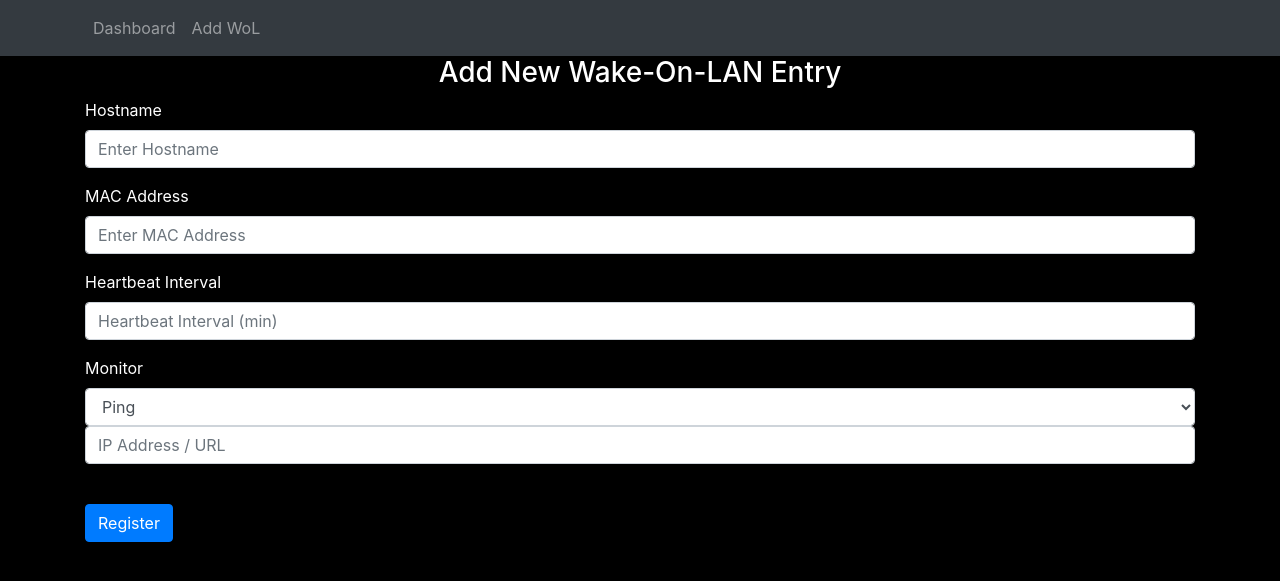
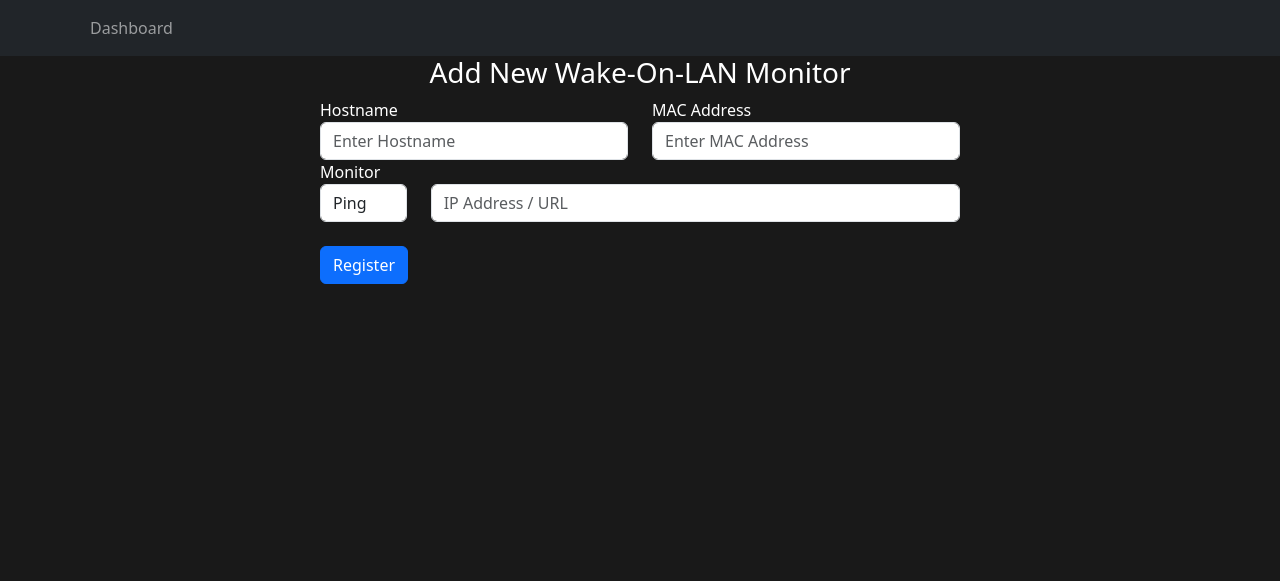
Before and after one commit to fchivite/kubewol, a Flask app: page /add-wol in a window 1280 px wide. Shown: the top 581 px of the page. Run offline with Flask 3, Linux system fonts and the light colour scheme.

Commit message:
Alpha 0.1

```diff
--- a/kubewol.py
+++ b/kubewol.py
@@ -1,29 +1,38 @@
 from webconsole import create_app
-from flask_apscheduler import APScheduler
+from webconsole.logger import Logger
+from apscheduler.schedulers.background import BackgroundScheduler
 from webconsole import db
 from webconsole.models import Wol
 from wakeonlan import send_magic_packet
 import requests
 import urllib3
 urllib3.disable_warnings(urllib3.exceptions.InsecureRequestWarning)
+from datetime import datetime
 
 app_port = 5000
 
 app = create_app()
-scheduler = APScheduler()
+scheduler = BackgroundScheduler()
 
-@scheduler.task('interval', id='get_monitors', seconds=60)
 def get_monitors():
     with app.app_context():
         db_entries = db.session.execute(db.select(Wol).order_by(Wol.hostname)).scalars()
         for entry in db_entries:
             if entry.monitor == "https":
-                status = requests.get(entry.address, verify=False)
-                if status.status_code != 200:
+                try:
+                    requests.get(entry.address, verify=False, timeout=5)
+                    entry.healthy = True
+                    db.session.commit()
+                except:
                     send_magic_packet(entry.mac)
-                    print(f"Sent Magic Packet to {entry.hostname} with MAC Address {entry.mac}")
+                    Logger.write(f"Sent Magic Packet to {entry.hostname} with MAC Address {entry.mac}")
+                    Logger.wol(entry.hostname)
+                    entry.last_execution = datetime.today()
+                    entry.healthy = False
+                    db.session.commit()
+
 
 if __name__ == "__main__":
-    scheduler.init_app(app)
+    scheduler.add_job(func=get_monitors, trigger="interval", seconds=60)
     scheduler.start()
     app.run(host="0.0.0.0", port=int(app_port), debug=True, use_reloader=False)
--- a/webconsole/__init__.py
+++ b/webconsole/__init__.py
@@ -19,9 +19,3 @@ def create_app():
         db.create_all()
 
     return app
-
-
-def create_database(app):
-    if not path.exists('webconsole/' + DB_NAME):
-        db.create_all(app=app)
-        print('WOL database created.')
--- a/webconsole/models.py
+++ b/webconsole/models.py
@@ -4,7 +4,7 @@ class Wol(db.Model):
     __tablename__ = 'wakeonlan'
     mac = db.Column(db.String(17), primary_key=True)
     hostname = db.Column(db.String(17))
-    heartbeat = db.Column(db.Integer)
     last_execution = db.Column(db.DateTime)
     monitor = db.Column(db.String(5))
     address = db.Column(db.String(100))
+    healthy = db.Column(db.Boolean, default=False)
--- a/webconsole/templates/addwol.html
+++ b/webconsole/templates/addwol.html
@@ -1,29 +1,48 @@
 {% extends "base.html" %} {% block title %}New WOL{% endblock %} {% block content
     %}
-    <form method="POST" class="text-white">
-      <h3 align="center">Add New Wake-On-LAN Entry</h3>
-      <div class="form-group">
+    <form method="POST" class="text-white w-50 position-absolute start-50 translate-middle-x">
+      <div class="row">
+        <div class="col">
+          <h3 class="text-center">Add New Wake-On-LAN Monitor</h3>
+        </div>
+      </div>
+      <div class="row">
+        <div class="col-md-6">
           <label for="hostname">Hostname</label>
+        </div>
+        <div class="col-md-6">
+          <label for="hostname">MAC Address</label>
+        </div>
+      </div>
+      <div class="row">
+        <div class="col-md-6">
           <input type="text" class="form-control" id="hostname" name="hostname" placeholder="Enter Hostname" />
         </div>
-      <div class="form-group">
-        <label for="mac">MAC Address</label>
+        <div class="col-md-6">
           <input type="text" class="form-control" id="mac" name="mac" placeholder="Enter MAC Address" />
         </div>
-      <div class="form-group">
-        <label for="heartbeat">Heartbeat Interval</label>
-        <input type="number" class="form-control" id="heartbeat" name="heartbeat" placeholder="Heartbeat Interval (min)" />
       </div>
-      <div class="form-group">
+      <div class="row">
+        <div class="col">
           <label for="heartbeat">Monitor</label><br>
+        </div>
+      </div>
+      <div class="row">
+        <div class="col-md-2">
           <select class="form-control" name="monitor" id="monitor">
               <option value="ping">Ping</option>
               <option value="http">HTTP</option>
               <option value="https">HTTPS</option>
           </select>
+        </div>
+        <div class="col">
           <input type="text" class="form-control" id="address" name="address" placeholder="IP Address / URL" />
         </div>
-      <br />
+      </div>
+      <div class="row my-4">
+        <div class="col">
           <button type="submit" class="btn btn-primary">Register</button>
+        </div>
+      </div>
     </form>
     {% endblock %}
--- a/webconsole/templates/base.html
+++ b/webconsole/templates/base.html
@@ -5,13 +5,13 @@
         <meta name="viewport" content="width=device-width, initial-scale=1" />
         <link
             rel="stylesheet"
-            href="https://cdn.jsdelivr.net/npm/bootstrap@4.4.1/dist/css/bootstrap.min.css"
-            integrity="sha384-Vkoo8x4CGsO3+Hhxv8T/Q5PaXtkKtu6ug5TOeNV6gBiFeWPGFN9MuhOf23Q9Ifjh"
+            href="https://cdn.jsdelivr.net/npm/bootstrap@5.3.3/dist/css/bootstrap.min.css"
+            integrity="sha384-QWTKZyjpPEjISv5WaRU9OFeRpok6YctnYmDr5pNlyT2bRjXh0JMhjY6hW+ALEwIH"
             crossorigin="anonymous"
         />
         <title>{% block title %}KubeWOL{% endblock %}</title>
     </head>
-    <body style="background-color: black;">
+    <body class="bg-black" style="--bs-bg-opacity: .9;">
 
         <nav class="navbar bg-dark navbar-dark navbar-expand-lg">
             <div class="container">
@@ -21,7 +21,6 @@
                 <div class="collapse navbar-collapse" id="navbarResponsive">
                     <ul class="navbar-nav mr-auto">
                         <li class="nav-item"><a href="/dashboard" class="nav-link">Dashboard</a></li>
-                        <li class="nav-item"><a href="/add-wol" class="nav-link">Add WoL</a></li>
                     </ul>
                 </div>
 
@@ -29,16 +28,5 @@
         </nav>
 
         <div class="container">{% block content %} {% endblock %}</div>
-        <script
-            src="https://cdnjs.cloudflare.com/ajax/libs/popper.js/2.11.8/umd/popper.min.js"
-            integrity="sha512-TPh2Oxlg1zp+kz3nFA0C5vVC6leG/6mm1z9+mA81MI5eaUVqasPLO8Cuk4gMF4gUfP5etR73rgU/8PNMsSesoQ=="
-            crossorigin="anonymous"
-            referrerpolicy="no-referrer">
-        </script>
-        <script
-            src="https://cdnjs.cloudflare.com/ajax/libs/jquery/3.5.1/jquery.min.js"
-            integrity="sha512-bLT0Qm9VnAYZDflyKcBaQ2gg0hSYNQrJ8RilYldYQ1FxQYoCLtUjuuRuZo+fjqhx/qtq/1itJ0C2ejDxltZVFg=="
-            crossorigin="anonymous">
-        </script>
     </body>
 </html>
--- a/webconsole/views.py
+++ b/webconsole/views.py
@@ -1,4 +1,4 @@
-from flask import Blueprint, render_template, request, jsonify
+from flask import Blueprint, render_template, request
 from .models import Wol
 from . import db
 from sqlalchemy.exc import IntegrityError
@@ -10,7 +10,8 @@ views = Blueprint('views', __name__)
 @views.route('/')
 def home():
     db_entries = db.session.execute(db.select(Wol).order_by(Wol.hostname)).scalars()
-    return render_template("dashboard.html", dashboard_content=db_entries)
+    wols = [ line.replace("WOL;","",1).split(';') for line in open('instance/wol.log') if line.startswith("WOL;")]
+    return render_template("dashboard.html", dashboard_content=db_entries, wols=wols)
 
 
 @views.route('/dashboard')
@@ -21,19 +22,28 @@ def dashboard():
 @views.route('/add-wol', methods=['GET', 'POST'])
 def add_wol():
     if request.method == 'POST':
-        mac = request.form.get('mac')
+        mac = request.form.get('mac').upper()
         hostname = request.form.get('hostname')
-        heartbeat = request.form.get('heartbeat')
         monitor = str(request.form.get('monitor'))
         address = request.form.get('address')
         if monitor != 'ping' and (not address.startswith(monitor)):
             address = f'{monitor}://{address}'
 
-        new_wol = Wol(mac=mac.upper(), hostname=hostname, heartbeat=heartbeat, monitor=monitor, address=address)
+        new_wol = Wol(mac=mac.upper(), hostname=hostname, monitor=monitor, address=address)
         try:
             db.session.add(new_wol)
             db.session.commit()
         except IntegrityError as e:
             print(f"Error occurred: MAC Address {mac} already exists.")
+        return dashboard()
 
     return render_template("addwol.html")
+
+
+@views.route('/delete')
+def delte():
+    mac = request.args.get('mac')
+    entry = db.session.execute(db.select(Wol).filter_by(mac=mac)).scalars().first()
+    db.session.delete(entry)
+    db.session.commit()
+    return dashboard()
```
Also changed, not shown: webconsole/logger.py (added, +13 -0 lines), webconsole/templates/dashboard.html (+26 -4 lines), instance/wol_db.db, webconsole/static/addnew.png (added), webconsole/static/delete.png (added), 2 other files. Lines whose indentation alone changed are shown as unchanged.
